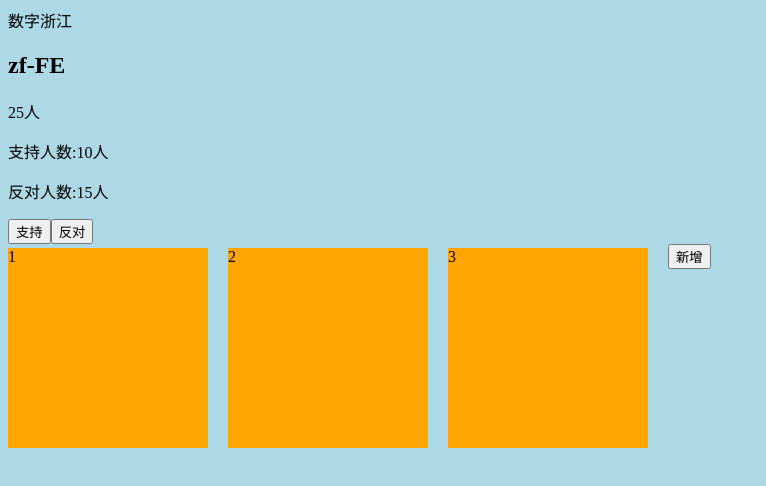
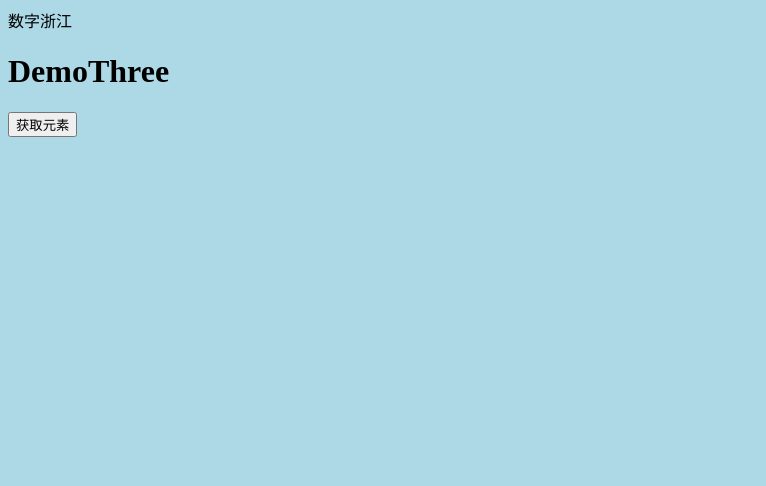
Before and after one commit to coderzmy01/complete_react_guide, a React app: page / in a window 1280 px wide. Shown: the top 486 px of the page, without its empty margins (0-766 px from the left). Built offline with nearby package versions, Linux system fonts and the light colour scheme.

Commit message:
ref的基础使用

```diff
--- a/src/index.jsx
+++ b/src/index.jsx
@@ -1,16 +1,14 @@
 import React from 'react';
 import ReactDOM from 'react-dom/client';
 import '@/index.less';
+import DemoThree from './views/DemoThree';
 
-import Vote from './views/Vote';
-import DemoTwo from './views/DemoTwo';
 const root = ReactDOM.createRoot(document.getElementById('root'));
 
 root.render(
   <React.StrictMode>
     <div>数字浙江</div>
-    <Vote />
-    <DemoTwo/>
+    <DemoThree />
   </React.StrictMode>
 );
 
--- /dev/null
+++ b/src/views/DemoThree.jsx
@@ -0,0 +1,24 @@
+import React, { Component } from 'react';
+
+export default class DemoThree extends Component {
+  render() {
+    return (
+      <div>
+        <h1
+          ref={x => {
+            this.hEl = x;
+          }}
+        >
+          DemoThree
+        </h1>
+        <button
+          onClick={() => {
+            console.log(this.hEl);
+          }}
+        >
+          获取元素
+        </button>
+      </div>
+    );
+  }
+}
```
